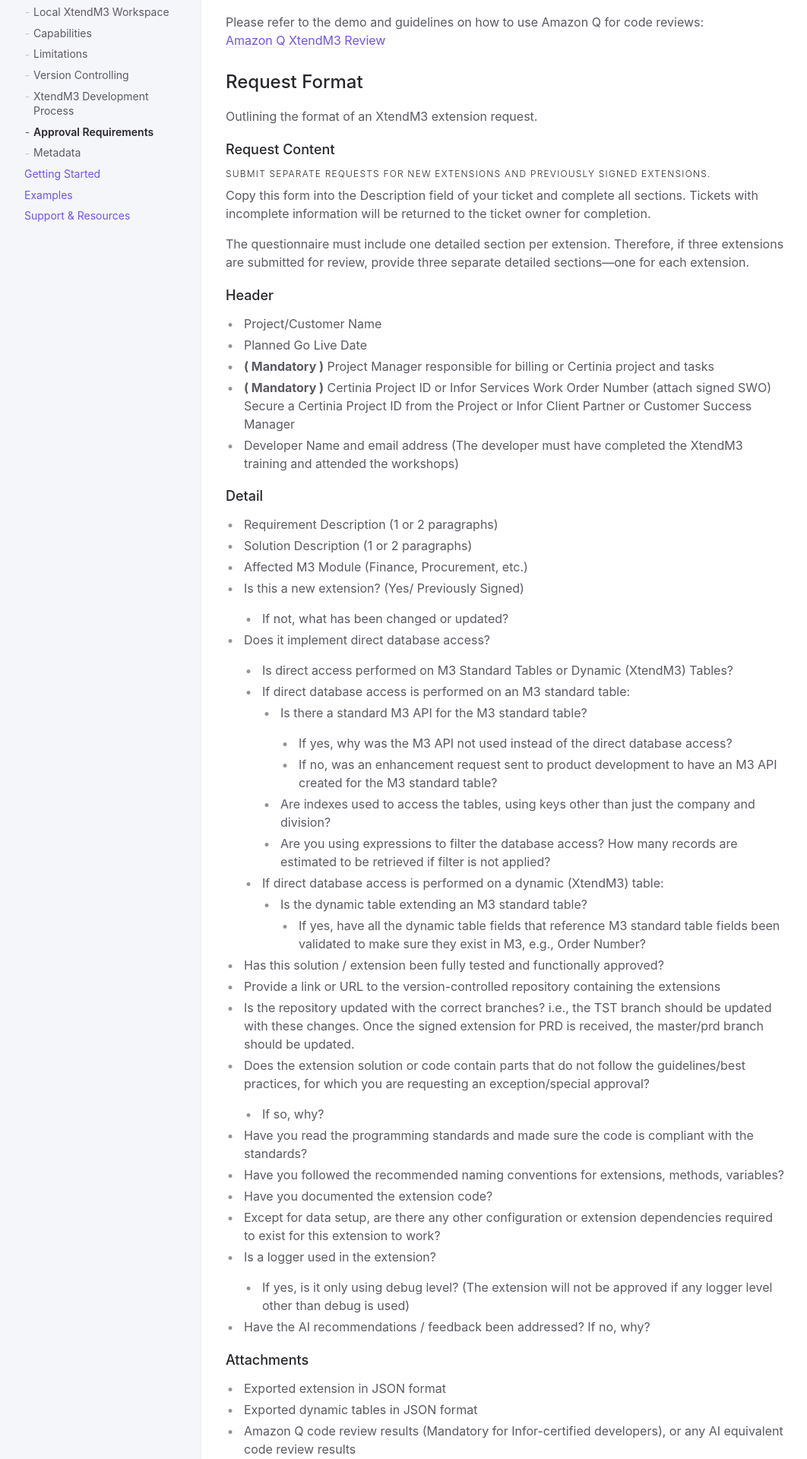
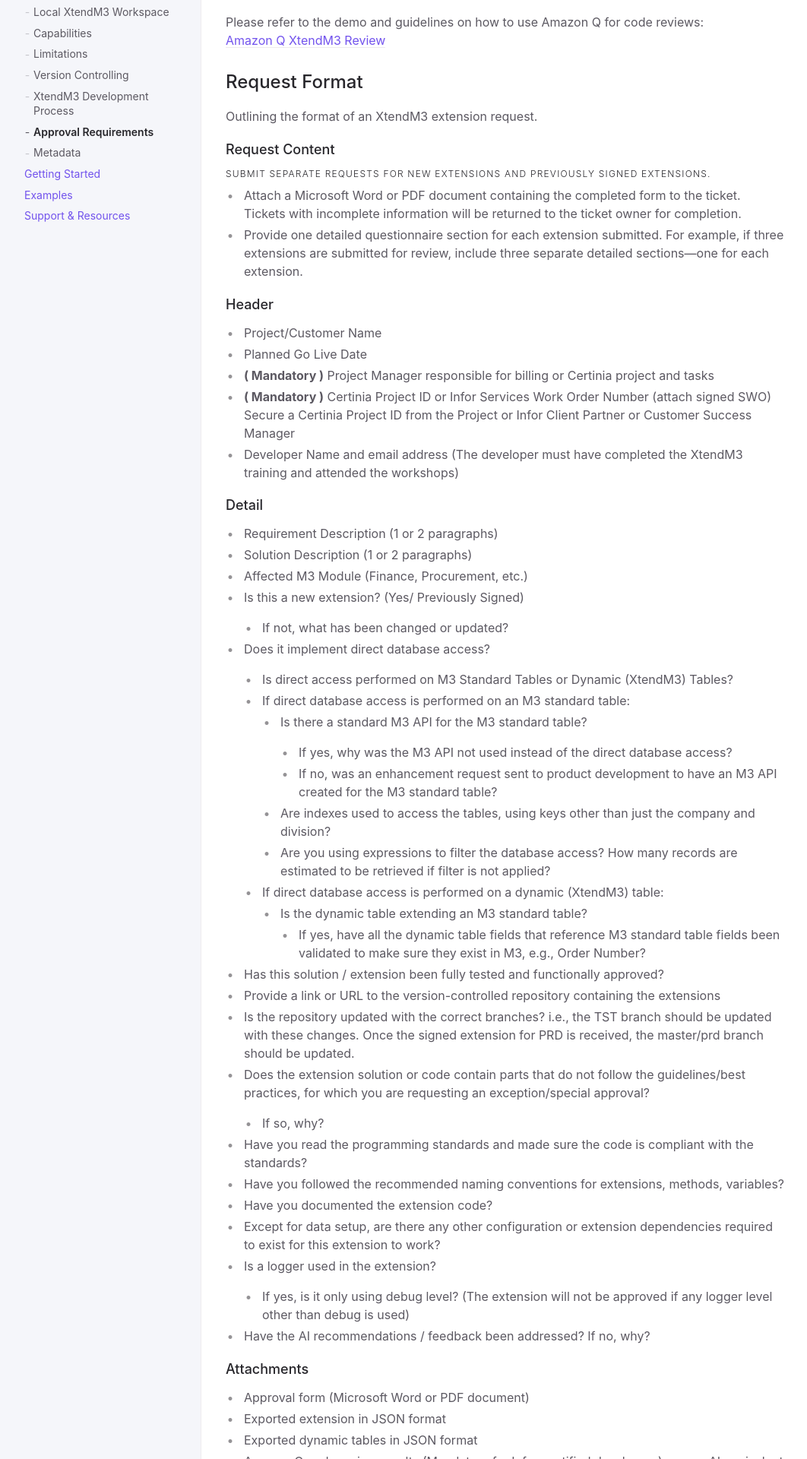
Before and after one commit to infor-cloud/xtendm3, a Jekyll site: the page built from docs/documentation/approval-requirements.md, in a window 1280 px wide. Shown: the part 760-2680 px from the top of the page at 76% size, without its empty margins (107-1169 px from the left). Built offline with Jekyll 4.4.1, drawn with Linux system fonts in a browser that asks for light colours; some of the changed text lies outside the part shown.

Commit message:
Updated approval-requirements.md regarding attachments

```diff
--- a/docs/documentation/approval-requirements.md
+++ b/docs/documentation/approval-requirements.md
@@ -43,9 +43,8 @@ Outlining the format of an XtendM3 extension request.
 #### Submit separate requests for new extensions and previously signed extensions. ####
 {: .no_toc }
 
-Copy this form into the Description field of your ticket and complete all sections. Tickets with incomplete information will be returned to the ticket owner for completion.
-
-The questionnaire must include one detailed section per extension. Therefore, if three extensions are submitted for review, provide three separate detailed sections—one for each extension.
+* Attach a Microsoft Word or PDF document containing the completed form to the ticket. Tickets with incomplete information will be returned to the ticket owner for completion.
+* Provide one detailed questionnaire section for each extension submitted. For example, if three extensions are submitted for review, include three separate detailed sections—one for each extension.
 
 ### Header
 
@@ -97,10 +96,11 @@ The questionnaire must include one detailed section per extension. Therefore, if
 ### Attachments
 {: .no_toc }
 
+* Approval form (Microsoft Word or PDF document)
 * Exported extension in JSON format
 * Exported dynamic tables in JSON format
 * Amazon Q code review results (Mandatory for Infor-certified developers), or any AI equivalent code review results
-* All attachments must be consolidated into a single ZIP file named using the submission date.
+* All attachments must be consolidated into a single ZIP file named using the submission date e.g. 20260701.zip
 
 Effective **January 2026**, Infor-certified developers are required to attach the Amazon Q code review results when submitting XtendM3 review requests.
 Please refer to the demo and guidelines on how to use Amazon Q for code reviews:
```
